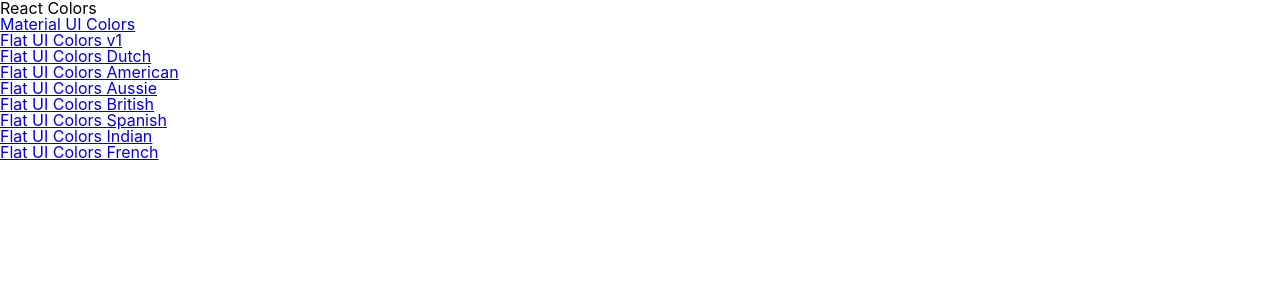
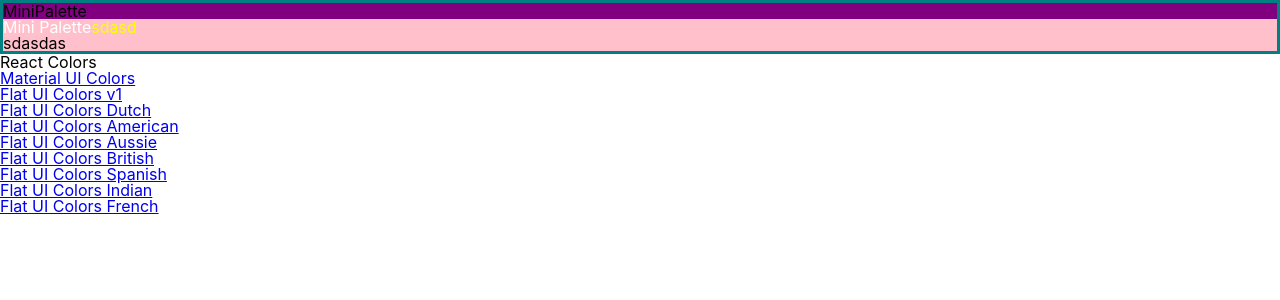
Before and after one commit to THEWhiteArrow/react-color-app, a React (Create React App) app: page / in a window 1280 px wide. Shown: the top 300 px of the page. Built offline with nearby package versions, Linux system fonts and the light colour scheme.

Commit message:
add: jss

```diff
--- a/package.json
+++ b/package.json
@@ -15,6 +15,8 @@
     "react": "^18.2.0",
     "react-copy-to-clipboard": "^5.1.0",
     "react-dom": "^18.2.0",
+    "react-is": "^18.2.0",
+    "react-jss": "^10.10.0",
     "react-router-dom": "^6.10.0",
     "react-scripts": "5.0.1",
     "web-vitals": "^2.1.4"
--- /dev/null
+++ b/src/MiniPalette.js
@@ -0,0 +1,37 @@
+import React from 'react'
+import { createUseStyles } from 'react-jss'
+
+
+const styles = createUseStyles({
+    main: {
+        backgroundColor: "purple",
+        border: "3px solid teal",
+    },
+    secondary: {
+        backgroundColor: 'pink',
+        "& h1": {
+            color: 'white',
+            "& span": {
+                color: "yellow"
+            }
+        }
+    }
+})
+
+function MiniPalette(props) {
+    const classes = styles()
+    console.log(classes)
+    return (
+        <div className={classes.main}>
+            <h1>MiniPalette</h1>
+            <section className={classes.secondary}>
+                <h1>Mini Palette<span>sdasd</span></h1>
+                <span>sdasdas</span>
+            </section>
+        </div>
+    )
+
+}
+
+
+export default MiniPalette
--- a/src/PaletteList.js
+++ b/src/PaletteList.js
@@ -1,5 +1,6 @@
 import React, { Component } from 'react'
 import { Link } from 'react-router-dom'
+import MiniPalette from './MiniPalette'
 
 export default class PaletteList extends Component {
     constructor(props) {
@@ -10,10 +11,11 @@
         const { palettes } = this.props
         return (
             <div className='PaletteList'>
+                <MiniPalette />
                 <h1>React Colors</h1>
                 {palettes.map(palette => (
-                    <p>
-                        <Link to={`/palette/${palette.id}`} >{palette.paletteName}</Link>
+                    <p key={palette.id}>
+                        <Link key={palette.id} to={`/palette/${palette.id}`} >{palette.paletteName}</Link>
                     </p>
                 ))}
             </div>
```
Also changed, not shown: 1 other file (tests, documents, lock files or other folders).
